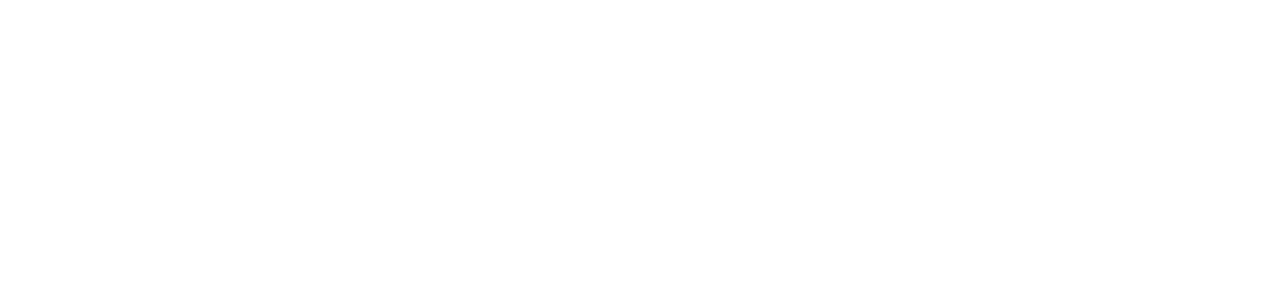
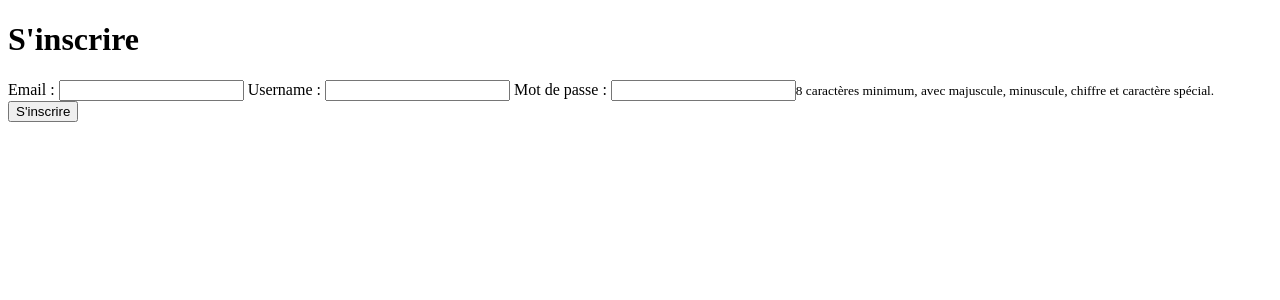
Before and after one commit to fatenmars/mdd-fullstack, an Angular app in the folder front/: page /register in a window 1280 px wide. Before the commit this address led to /. Shown: the top 300 px of the page. Built offline with nearby package versions, Linux system fonts and the light colour scheme.

Commit message:
WIP: register - front (formulaire + gestion erreurs par statut)

```diff
--- a/front/src/app/app.routes.ts
+++ b/front/src/app/app.routes.ts
@@ -4,6 +4,7 @@
 import { CreateArticleComponent } from './pages/create-article/create-article.component';
 import { ThemesComponent } from './pages/themes/themes.component';
 import { ProfileComponent } from './pages/profile/profile.component';
+import { RegisterComponent } from './pages/register/register.component';
 
 export const routes: Routes = [
   { path: '', component: FeedComponent },
@@ -11,4 +12,5 @@
   { path: 'articles/:id', component: ArticleDetailComponent },
   { path: 'themes', component: ThemesComponent },
   { path: 'profile', component: ProfileComponent },
+  { path: 'register', component: RegisterComponent },
 ];
--- a/front/src/app/pages/feed/feed.component.html
+++ b/front/src/app/pages/feed/feed.component.html
@@ -1,5 +1,7 @@
 <h1>Articles MDD</h1>
 
+<a routerLink="/register">S'inscrire</a>
+<br />
 <a routerLink="/profile">Profil</a>
 <br />
 <a routerLink="/articles/new">Créer un article</a>
--- /dev/null
+++ b/front/src/app/pages/register/register.component.html
@@ -0,0 +1,26 @@
+<h1>S'inscrire</h1>
+
+@if (errorMessage) {
+  <p>{{ errorMessage }}</p>
+}
+
+<form (ngSubmit)="onSubmit()">
+  <label>
+    Email :
+    <input type="email" name="email" [(ngModel)]="email" />
+  </label>
+  <label>
+    Username :
+    <input type="text" name="username" [(ngModel)]="username" />
+  </label>
+  <label>
+    Mot de passe :
+    <input type="password" name="password" [(ngModel)]="password" />
+    <small
+      >8 caractères minimum, avec majuscule, minuscule, chiffre et caractère
+      spécial.</small
+    >
+  </label>
+
+  <button type="submit">S'inscrire</button>
+</form>
--- /dev/null
+++ b/front/src/app/pages/register/register.component.ts
@@ -0,0 +1,47 @@
+import { Component } from '@angular/core';
+import { AuthService } from '../../services/auth.service';
+import { FormsModule } from '@angular/forms';
+import { Router } from '@angular/router';
+
+@Component({
+  selector: 'app-register',
+  imports: [FormsModule],
+  templateUrl: './register.component.html',
+  styleUrl: './register.component.scss',
+})
+export class RegisterComponent {
+  email = '';
+  username = '';
+  password = '';
+  errorMessage = '';
+
+  constructor(
+    private authService: AuthService,
+    private router: Router,
+  ) {}
+
+  onSubmit(): void {
+    const payload = {
+      email: this.email,
+      username: this.username,
+      password: this.password,
+    };
+    this.authService.register(payload).subscribe({
+      next: () => {
+        this.router.navigate(['/']);
+      },
+      error: (error) => {
+        if (error.status === 409) {
+          this.errorMessage =
+            "Cet e-mail ou ce nom d'utilisateur est déjà pris.";
+        } else if (error.status === 400) {
+          this.errorMessage =
+            "Champs invalides. Vérifie : l'e-mail (format valide), le nom d'utilisateur (non vide), et le mot de passe (8+ caractères, avec majuscule, minuscule, chiffre et caractère spécial).";
+        } else {
+          this.errorMessage = 'Une erreur est survenue. Réessaie plus tard.';
+        }
+        console.error('Erreur inscription :', error);
+      },
+    });
+  }
+}
--- /dev/null
+++ b/front/src/app/services/auth.service.ts
@@ -0,0 +1,18 @@
+import { HttpClient } from '@angular/common/http';
+import { Injectable } from '@angular/core';
+import { Observable } from 'rxjs';
+
+@Injectable({
+  providedIn: 'root',
+})
+export class AuthService {
+  private apiUrl = 'http://localhost:8080/auth';
+  constructor(private http: HttpClient) {}
+  register(payload: {
+    email: string;
+    username: string;
+    password: string;
+  }): Observable<void> {
+    return this.http.post<void>(`${this.apiUrl}/register`, payload);
+  }
+}
```
Also changed, not shown: front/src/app/pages/register/register.component.scss (added), 2 other files (tests, documents, lock files or other folders).
